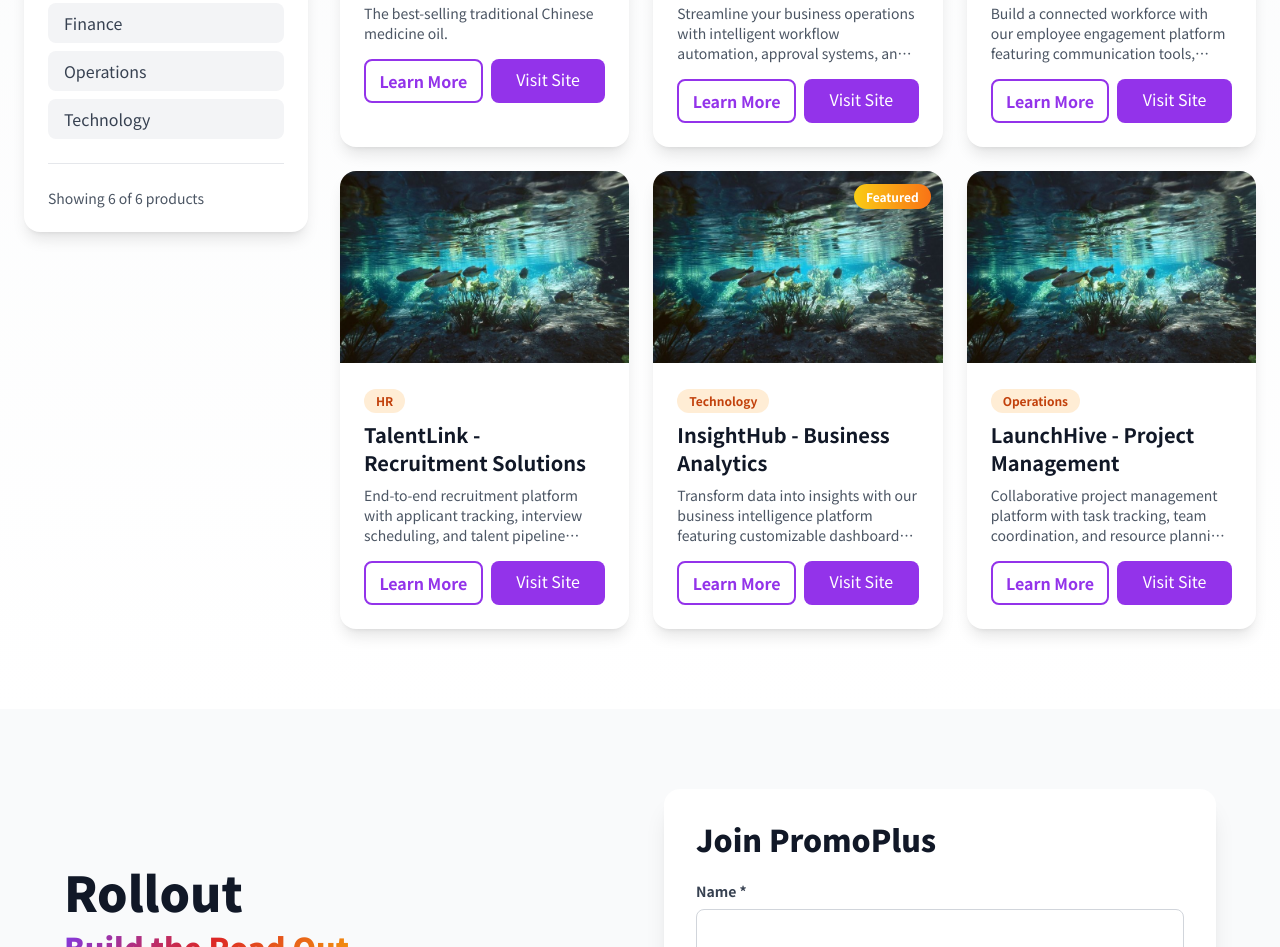
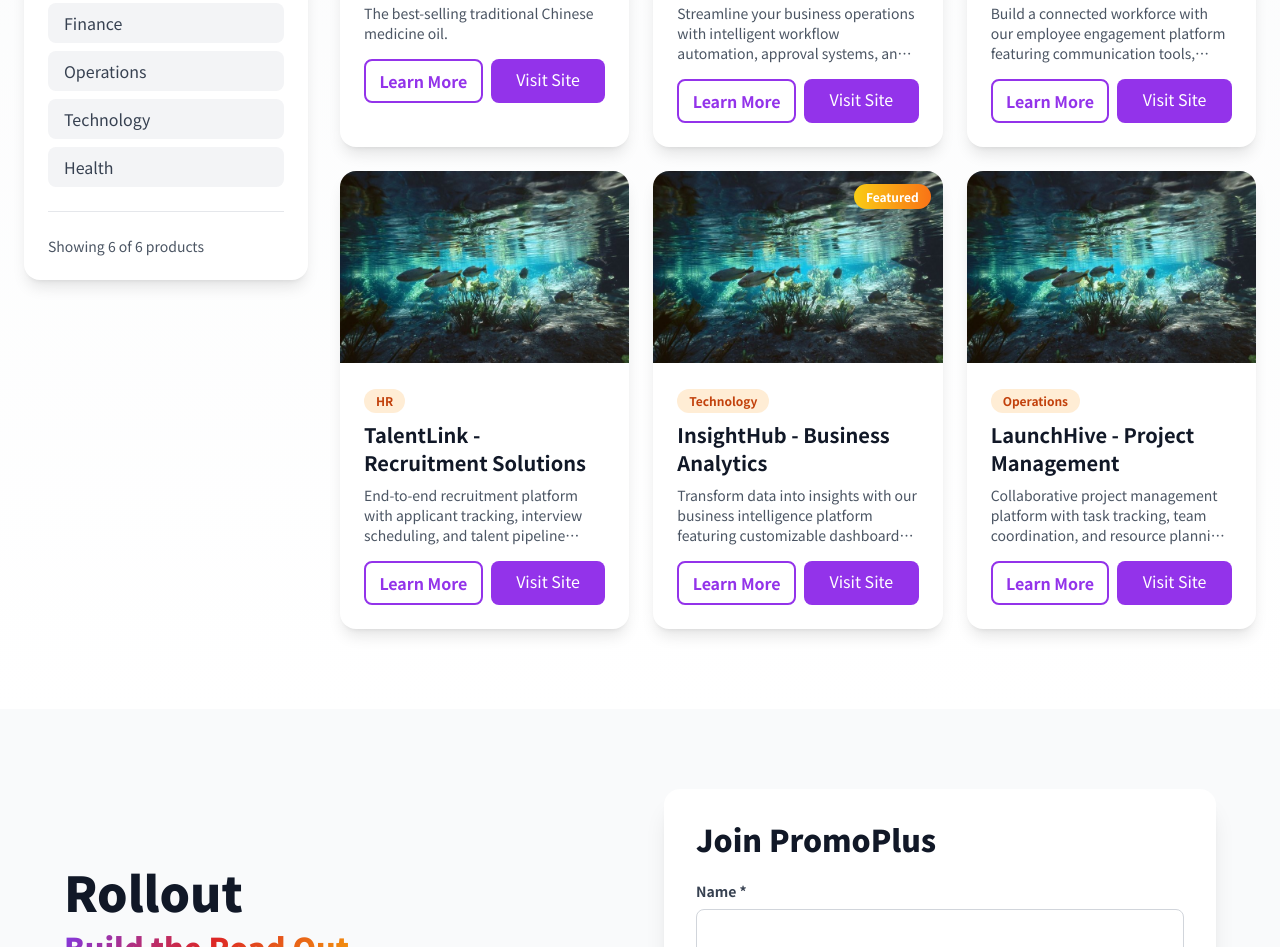
Before and after one commit to audreyrospa2/promoplus, an Astro site: page / in a window 1280 px wide. Shown: the part 2769-3716 px from the top of the page. Built offline with nearby package versions, Linux system fonts and the light colour scheme; Astro itself is replaced by a stand-in of ours.

Commit message:
add Health category

```diff
--- a/src/components/ProductFilter.tsx
+++ b/src/components/ProductFilter.tsx
@@ -20,7 +20,7 @@
   const [selectedCategory, setSelectedCategory] = useState('All');
   const [searchTerm, setSearchTerm] = useState('');
 
-  const categories = ['All', 'HR', 'Marketing', 'Finance', 'Operations', 'Technology'];
+  const categories = ['All', 'HR', 'Marketing', 'Finance', 'Operations', 'Technology', 'Health'];
 
   const filteredProducts = products.filter(product => {
     const matchesCategory = selectedCategory === 'All' || product.data.category === selectedCategory;
```
